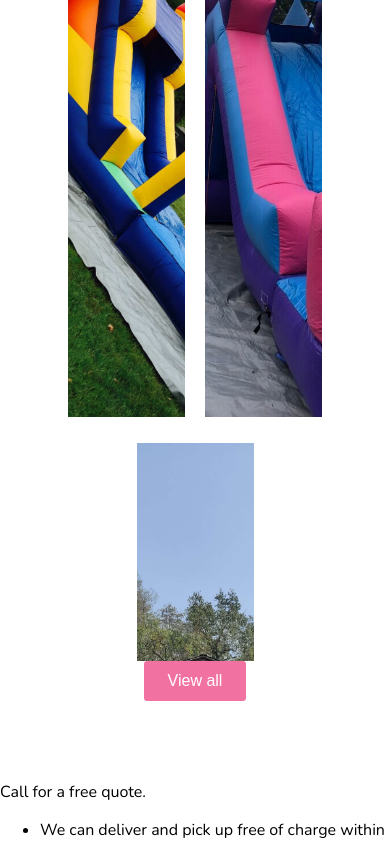
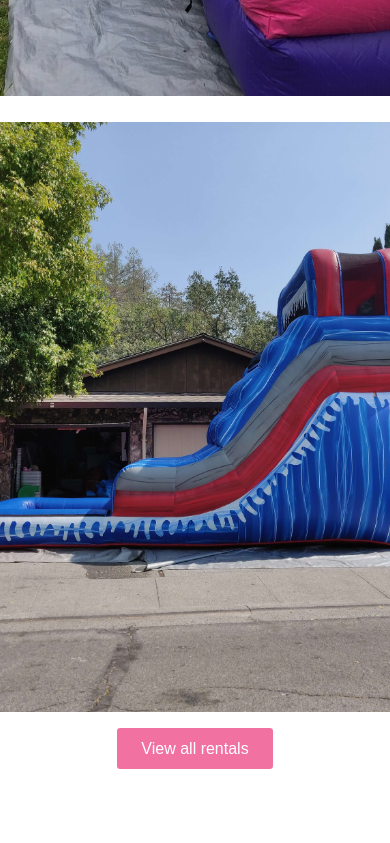
Before and after one commit to alopez96/brendas-react, a React (Create React App) app: page / in a window 390 px wide. Shown: the part 2020-2863 px from the top of the page. Built offline with nearby package versions, Linux system fonts and the light colour scheme.

Commit message:
moved rental slider to top

```diff
--- a/src/App.js
+++ b/src/App.js
@@ -74,6 +74,11 @@ function App() {
         <Hero isMobile={isMobile} updateRoute={updateRoute} isengl={isengl}/>
       </div>
 
+      <JumpieSlider/>
+      <div className='text-center margin'>
+        <button className='primary-cta'>View all rentals</button>
+      </div>
+
       <LazyLoad placeholder={<div>Loading...</div>}>
       <div ref={aboutRef}>
         <AboutJump isMobile={isMobile} updateRoute={updateRoute} isengl={isengl}
@@ -83,10 +88,6 @@ function App() {
       </div>
       </LazyLoad>
 
-      <JumpieSlider/>
-      <div className='text-center margin'>
-        <button className='primary-cta'>View all</button>
-      </div>
       <div ref={contactRef}>
         <Contact isMobile={isMobile} isengl={isengl}/>
       </div>
--- a/src/components/about-jump/AboutJump.js
+++ b/src/components/about-jump/AboutJump.js
@@ -9,13 +9,13 @@ function AboutJump ({ isMobile, updateRoute, isengl, goToRef, contactRef }) {
     if(isengl){
         var header = 'Give them a birthday party they will remember.';
         var subheader = 'Choose from a variety of jumpies, including Slides, Water Slides, and Castles with Spiderman, Hulk, Frozen, and more.';
-        var primary = 'See jumpies >';
+        var primary = 'See jumpies';
         var secondary = 'Contact us >';
     }
     else{
         var header = 'Dales un dia que no olvidarian.';
         var subheader = 'Tenemos muchas opciones de brincolines, incluyendo Spongebob, Spiderman, Hulk, Frozen, y mas.';
-        var primary = 'Ver brincolines >';
+        var primary = 'Ver brincolines';
         var secondary = 'Contactar >';
     }
 
--- a/src/components/jumpies/jumpies.css
+++ b/src/components/jumpies/jumpies.css
@@ -80,7 +80,7 @@
     flex-direction: row;
     width: 100%;
     height: 100vh;
-    overflow-x: auto;
+    /* overflow-x: auto; */
     justify-content: center;
     align-items: center;
     text-align: center;
@@ -154,4 +154,26 @@
         font-size: 1rem;
         margin: -2rem 0rem -5rem 0rem;
     }
+
+    .slider{
+        display: flex;
+        flex-wrap: wrap;
+        flex-direction: row;
+        width: 100%;
+        height: 100%;
+        justify-content: center;
+        align-items: center;
+        text-align: center;
+    }
+
+    .margin{
+        margin-bottom: 5rem;
+    }
+
+    .slider-image{
+        width: 100vw;
+        object-fit: cover;
+        height: 70vh;
+        margin: 10px;
+    }
 }
```
